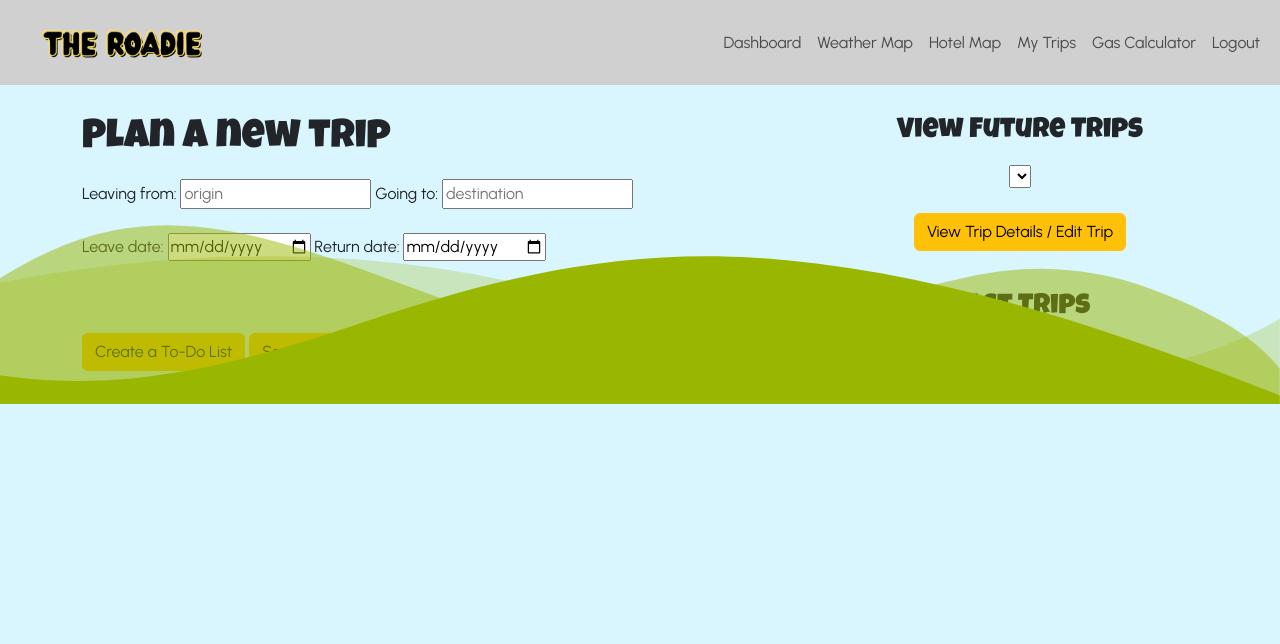
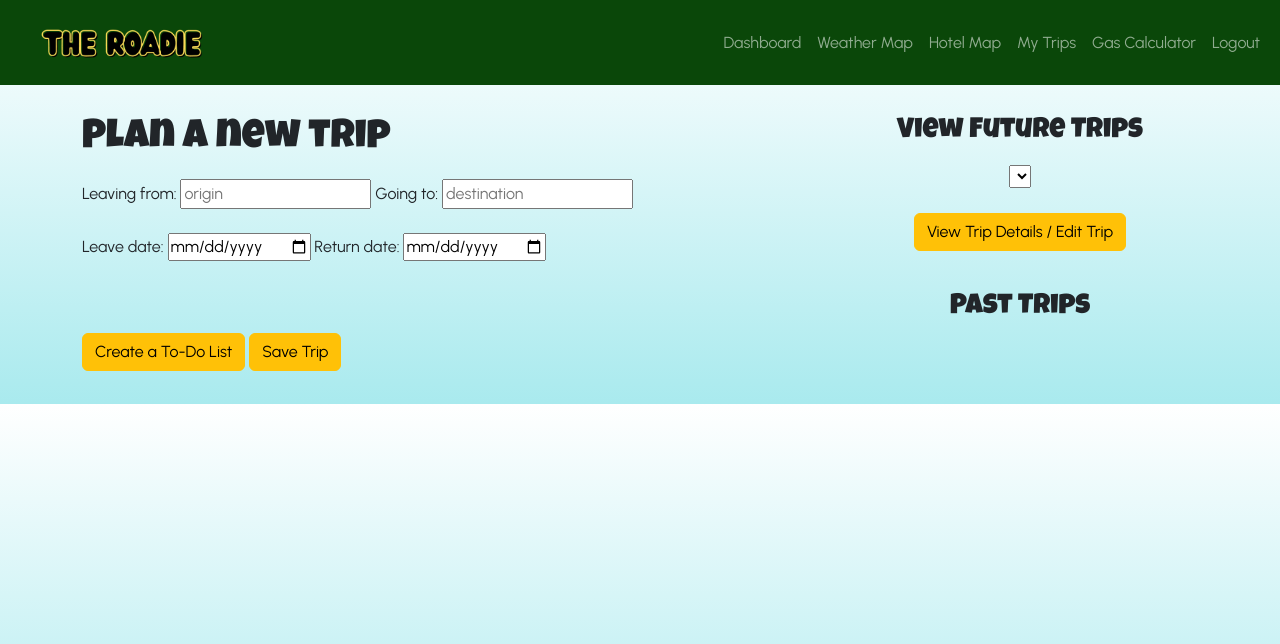
Before and after one commit to moneyesh/TheRoadie, a Flask app: page /my-trips in a window 1280 px wide. Shown: the top 644 px of the page. Run offline with Flask 2, Linux system fonts and the light colour scheme; the visitor is signed in with stand-in values (Sample User, id 1); data comes from the database, SQL or seed files in the repository; data that the repository does not hold is empty; some libraries are stand-ins or nearby versions; some web fonts are replaced.

Commit message:
newest commit

```diff
--- a/static/style/style.css
+++ b/static/style/style.css
@@ -142,8 +142,9 @@
 
 /* NAV BAR STYLES */
 #menu-bar {
-    /* background-image: linear-gradient(-160deg ,white,#8acbce); */
-    background-color: rgb(208, 208, 208);
+    /* background-image: linear-gradient(-180deg ,#172f22, white); */
+    background-color: rgb(10, 71, 9);
+
 }
 
 .nav-item:hover {
@@ -369,12 +370,16 @@ ul {
 
 /* MY TRIPS */
 body.trips {
-    background-color: rgb(217, 245, 254);
+    background: linear-gradient(180deg ,white,#a9eaee);
     position: relative;
+    /* background: url(/static/images/sunset.jpg);
+    background-size: contain; */
 }
 
 #trips {
-    margin-top: 30px;
+    padding-top: 30px;
+    /* background-color: white;
+    opacity: .7; */
 }
 
 .container.future-trips, .container.past-trips h3 {
@@ -517,27 +532,3 @@ body.gas-calc {
     margin-bottom: 30px;
     font-size: 16pt;
 }
-
-
-
-.custom-shape-divider-bottom-1673808961 {
-    position: absolute;
-    bottom: 0;
-    left: 0;
-    width: 100%;
-    overflow: hidden;
-    line-height: 0;
-    transform: rotate(180deg);
-}
-
-.custom-shape-divider-bottom-1673808961 svg {
-    position: relative;
-    display: block;
-    width: calc(198% + 1.3px);
-    height: 195px;
-    transform: rotateY(180deg);
-}
-
-.custom-shape-divider-bottom-1673808961 .shape-fill {
-    fill: #99B700;
-}
--- a/templates/base.html
+++ b/templates/base.html
@@ -17,7 +17,7 @@
   </head>
 
   <body>
-    <nav class="navbar navbar-expand-lg" id="menu-bar">
+    <nav class="navbar navbar-expand-lg navbar-dark" id="menu-bar">
       <div class="container-fluid">
         <a class="navbar-brand" href="/"><img src="/static/images/TheRoadie.png"></a>
         <button class="navbar-toggler" type="button" data-bs-toggle="collapse" data-bs-target="#navbarNav" aria-controls="navbarNav" aria-expanded="false" aria-label="Toggle navigation">
--- a/templates/my-trips.html
+++ b/templates/my-trips.html
@@ -4,6 +4,7 @@
 
 {% block body %}
 <body class="trips">
+
 <div class="container" id="trips">
     <div class="row">
         <div class="col-8">
@@ -91,13 +92,6 @@
     </div>
 </div>
 
-<div class="custom-shape-divider-bottom-1673808961">
-    <svg data-name="Layer 1" xmlns="http://www.w3.org/2000/svg" viewBox="0 0 1200 120" preserveAspectRatio="none">
-        <path d="M0,0V46.29c47.79,22.2,103.59,32.17,158,28,70.36-5.37,136.33-33.31,206.8-37.5C438.64,32.43,512.34,53.67,583,72.05c69.27,18,138.3,24.88,209.4,13.08,36.15-6,69.85-17.84,104.45-29.34C989.49,25,1113-14.29,1200,52.47V0Z" opacity=".25" class="shape-fill"></path>
-        <path d="M0,0V15.81C13,36.92,27.64,56.86,47.69,72.05,99.41,111.27,165,111,224.58,91.58c31.15-10.15,60.09-26.07,89.67-39.8,40.92-19,84.73-46,130.83-49.67,36.26-2.85,70.9,9.42,98.6,31.56,31.77,25.39,62.32,62,103.63,73,40.44,10.79,81.35-6.69,119.13-24.28s75.16-39,116.92-43.05c59.73-5.85,113.28,22.88,168.9,38.84,30.2,8.66,59,6.17,87.09-7.5,22.43-10.89,48-26.93,60.65-49.24V0Z" opacity=".5" class="shape-fill"></path>
-        <path d="M0,0V5.63C149.93,59,314.09,71.32,475.83,42.57c43-7.64,84.23-20.12,127.61-26.46,59-8.63,112.48,12.24,165.56,35.4C827.93,77.22,886,95.24,951.2,90c86.53-7,172.46-45.71,248.8-84.81V0Z" class="shape-fill"></path>
-    </svg>
-</div>
 
 <script src="/static/JS/my-trips.js"></script>
 </body>
```
Also changed, not shown: other parts of static/style/style.css (+20 -10 lines), static/images/road.png (added), static/images/road1.png (added), static/images/scenery.png (added), 1 other file.
